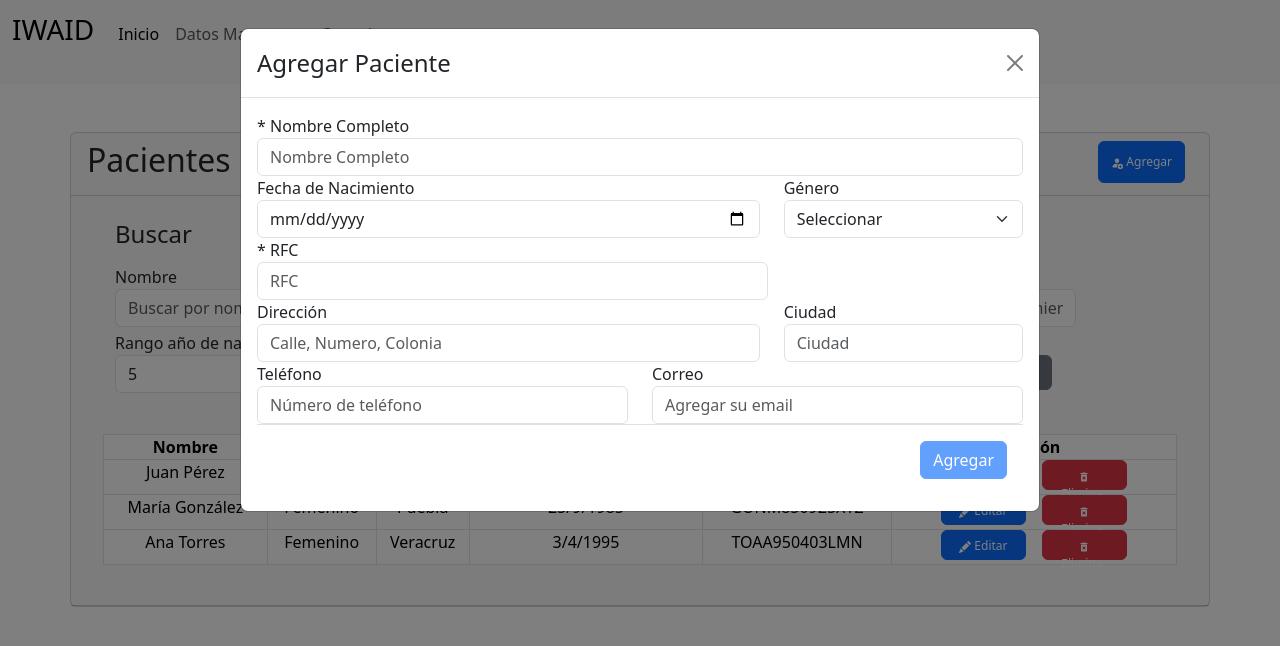
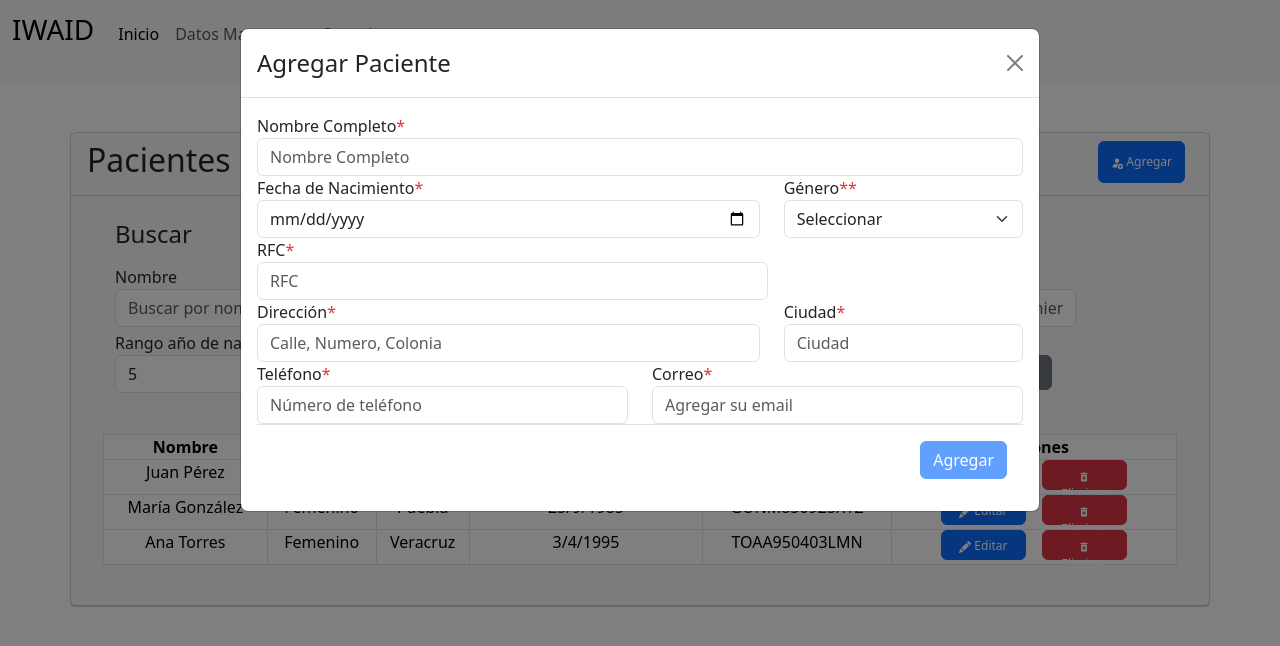
Before and after one commit to Chris-THC/iwaid-ui, a React (Create React App) app: page /patient in a window 1280 px wide. Both pictures are taken after typing "Sample", "Sample", "Sample", "5" into the empty fields and a click on the button "Agregar". Shown: the top 646 px of the page. Built offline with nearby package versions, Linux system fonts and the light colour scheme.

Commit message:
I solved all comments made in the last PR

```diff
--- a/src/Components/Patient/FormPatient.jsx
+++ b/src/Components/Patient/FormPatient.jsx
@@ -48,7 +48,8 @@ export const FormPatient = ({ isGetData = {} }) => {
       <form onSubmit={handleSubmit(onSubmitClick)}>
         <div className="form-row">
           <div className="form-group col-md-12">
-            <label>* Nombre Completo</label>
+            <label>Nombre Completo</label>
+            <span className="text-danger">*</span>
             <input
               defaultValue={isGetData.name}
               type="text"
@@ -73,6 +74,7 @@ export const FormPatient = ({ isGetData = {} }) => {
           <div className="form-group row">
             <div className="form-group col-md-8">
               <label>Fecha de Nacimiento</label>
+              <span className="text-danger">*</span>
               <input
                 defaultValue={isGetData.dateOfBirth}
                 type="date"
@@ -95,6 +97,8 @@ export const FormPatient = ({ isGetData = {} }) => {
 
             <div className="form-group col-md-4">
               <label>Género</label>
+              <span className="text-danger">*</span>
+              <span className="text-danger">*</span>
               <select
                 defaultValue={isGetData.gender} // Aquí se asigna el valor al select
                 className="form-select"
@@ -114,7 +118,8 @@ export const FormPatient = ({ isGetData = {} }) => {
         </div>
 
         <div className="form-group col-md-8">
-          <label>* RFC</label>
+          <label>RFC</label>
+          <span className="text-danger">*</span>
           <input
             defaultValue={rfcValue || isGetData.rfc}
             type="text"
@@ -131,6 +136,7 @@ export const FormPatient = ({ isGetData = {} }) => {
         <div className="form-group row">
           <div className="form-group col-md-8">
             <label>Dirección</label>
+            <span className="text-danger">*</span>
             <input
               defaultValue={isGetData.address}
               type="text"
@@ -146,6 +152,7 @@ export const FormPatient = ({ isGetData = {} }) => {
 
           <div className="form-group col-md-4">
             <label>Ciudad</label>
+            <span className="text-danger">*</span>
             <input
               defaultValue={isGetData.city}
               type="text"
@@ -170,6 +177,7 @@ export const FormPatient = ({ isGetData = {} }) => {
         <div className="form-group row">
           <div className="form-group col-md-6">
             <label htmlFor="inputPhone">Teléfono</label>
+            <span className="text-danger">*</span>
             <input
               type="tel"
               className="form-control"
@@ -203,6 +211,7 @@ export const FormPatient = ({ isGetData = {} }) => {
 
           <div className="form-group col-md-6">
             <label htmlFor="inputEmail">Correo</label>
+            <span className="text-danger">*</span>
             <input
               defaultValue={isGetData.email}
               type="email"
--- a/src/Components/Patient/MyModalDelete.jsx
+++ b/src/Components/Patient/MyModalDelete.jsx
@@ -9,10 +9,10 @@ export const MyModalDelete = ({ show, handleClose, Id }) => {
   return (
     <Modal show={show} onHide={handleClose}>
       <Modal.Header closeButton>
-        <Modal.Title>Confirmar Eliminación</Modal.Title>
+        <Modal.Title>Confirmar eliminación</Modal.Title>
       </Modal.Header>
       <Modal.Body>
-        <p>¿Estás seguro de que deseas eliminar este Paciente?</p>
+        <p>¿Estás seguro de que deseas eliminar este paciente?</p>
       </Modal.Body>
       <Modal.Footer>
         <Button variant="secondary" onClick={handleClose}>
--- a/src/Components/Patient/TablePatient.jsx
+++ b/src/Components/Patient/TablePatient.jsx
@@ -207,11 +207,11 @@ export const TablePatient = ({ dataTable }) => {
               <thead>
                 <tr>
                   <th>Nombre</th>
-                  <th>Genero</th>
+                  <th>Género</th>
                   <th>Ciudad</th>
                   <th>Fecha de nacimiento</th>
                   <th>RFC</th>
-                  <th>Acción</th>
+                  <th>Acciones</th>
                 </tr>
               </thead>
               <tbody>
@@ -257,8 +257,6 @@ export const TablePatient = ({ dataTable }) => {
                         variant="danger"
                         onClick={() => {
                           console.log(item.nombre);
-                          // setTextAlert(`Se ha eliminado: ${item.nombre}`);
-                          // handleShowFloatAlter();
                           handleShowModalDelete();
                         }}
                       >
```
